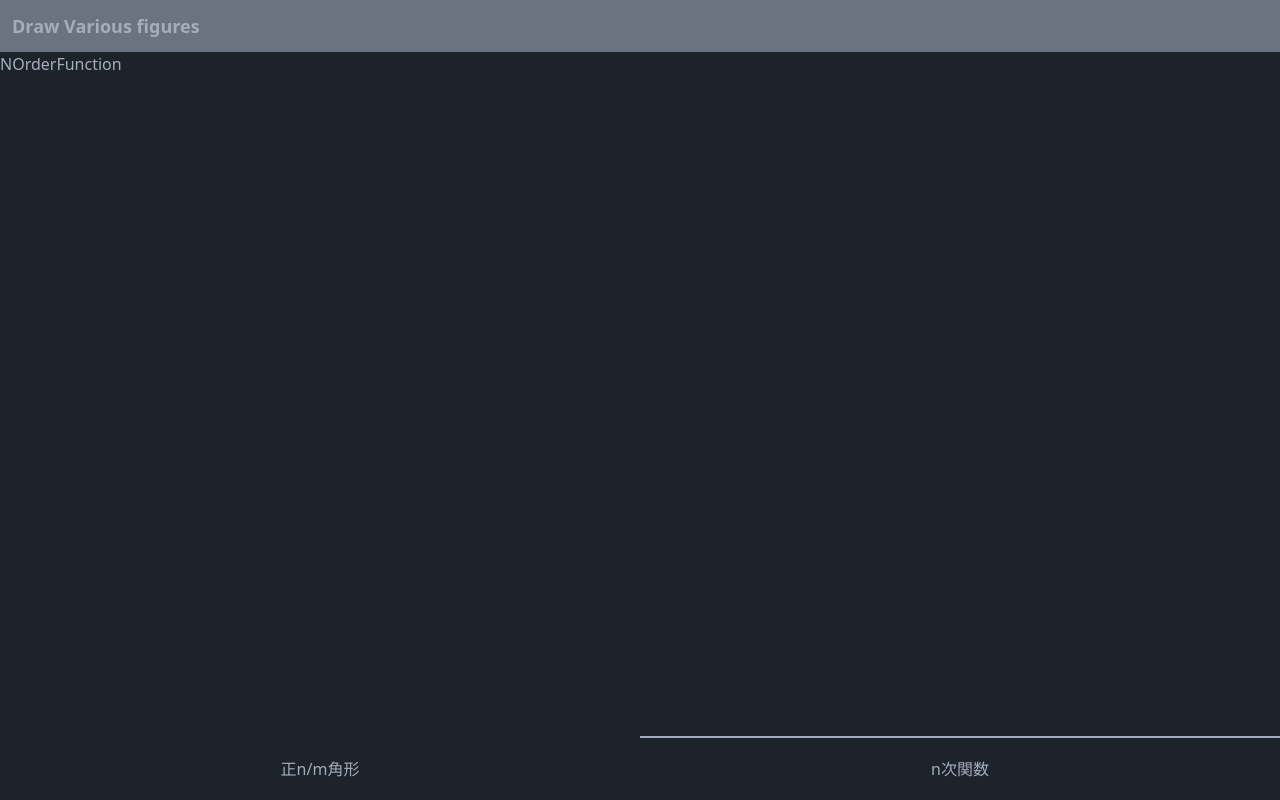
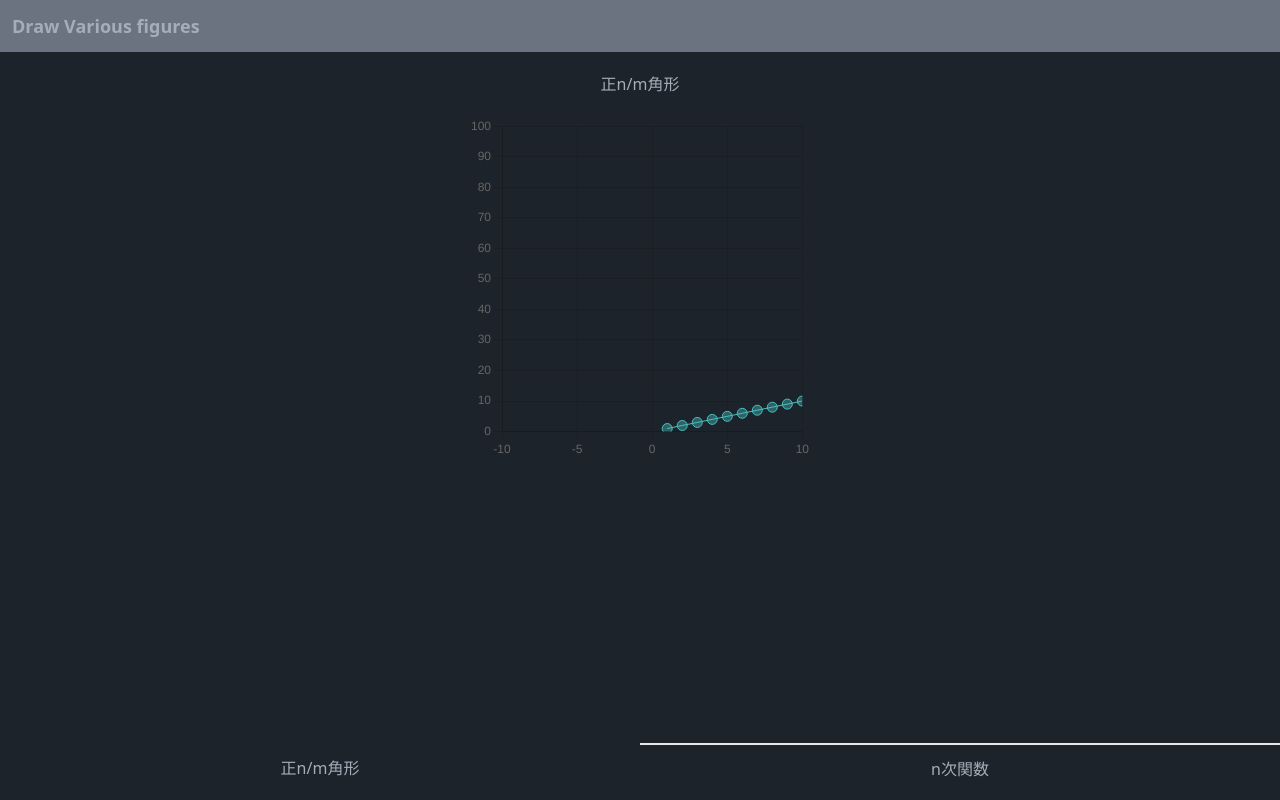
Before and after one commit to maaaashi/draw-regular-polygon, a Next.js app: page /n-order-function in a window 1280 px wide. Built offline with nearby package versions, Linux system fonts and the light colour scheme.

Commit message:
デザイン修正

```diff
--- a/src/app/n-order-function/page.tsx
+++ b/src/app/n-order-function/page.tsx
@@ -1,7 +1,104 @@
-import React from 'react'
+'use client'
 
-const NOrderFunction = () => {
-  return <div>NOrderFunction</div>
+import ComplexPlaneChart from '@/components/ComplexChart'
+import { FC, FormEvent, useEffect, useState } from 'react'
+
+export type Point = {
+  x: number
+  y: number
+  rad: number
 }
 
-export default NOrderFunction
+const Home: FC = () => {
+  // const [userInput, setUserInput] = useState('3')
+
+  const [xValues, setXValue] = useState<number[]>([])
+  const [yValues, setYValue] = useState<number[]>([])
+
+  const myEquation = (x: number): number => Math.pow(x, 2)
+
+  useEffect(() => {
+    for (let x = -10; x <= 10; x += 0.1) {
+      const y = myEquation(x)
+      console.log(y)
+      setXValue((c) => [...c, xValues.push(x)])
+      setYValue((c) => [...c, yValues.push(y)])
+    }
+  }, [])
+
+  const chartData = {
+    labels: xValues,
+    datasets: [
+      {
+        data: yValues,
+        backgroundColor: 'rgba(75,192,192,0.4)',
+        borderColor: 'rgba(75,192,192,1)',
+        borderWidth: 1,
+        showLine: true,
+        pointRadius: 5,
+      },
+    ],
+  }
+
+  const options = {
+    aspectRatio: 1,
+    scales: {
+      x: {
+        display: true,
+        max: 10,
+        min: -10,
+      },
+      y: {
+        display: true,
+        max: 100,
+        min: 0,
+      },
+    },
+    plugins: {
+      legend: {
+        display: false,
+      },
+      tooltip: {
+        enabled: true,
+      },
+    },
+    responsive: true,
+  }
+
+  const submitHandler = (e: FormEvent) => {
+    e.preventDefault()
+    // if (!+userInput || +userInput < 2) return
+  }
+
+  return (
+    <main className='flex flex-col items-center p-5 h-full'>
+      <h2>正n/m角形</h2>
+      {/* {xValues.map((v, i) => {
+        return <div key={i}>{v}</div>
+      })}
+      {yValues.map((v, i) => {
+        return <div key={i}>{v}</div>
+      })} */}
+      <ComplexPlaneChart data={chartData} options={options} />
+      {/* <form onSubmit={submitHandler} className='flex items-center gap-5'>
+        <div>
+          <span>正</span>
+          <input
+            type='text'
+            value={userInput}
+            className='input input-bordered input-primary w-32'
+            onChange={(e) => {
+              setUserInput(e.target.value)
+            }}
+          />
+          <span>角形</span>
+        </div>
+        <button className='btn btn-primary' type='submit'>
+          作成
+        </button>
+      </form> */}
+    </main>
+  )
+}
+
+export default Home
--- a/src/app/page.tsx
+++ b/src/app/page.tsx
@@ -1,7 +1,6 @@
 'use client'
 
 import ComplexPlaneChart from '@/components/ComplexChart'
-import Header from '@/components/Header'
 import { FormEvent, useState } from 'react'
 
 export type Point = {
@@ -30,6 +29,44 @@ export default function Home() {
   }
   const [data, setData] = useState<Point[]>([A, B, C, A])
 
+  const chartData = {
+    datasets: [
+      {
+        data,
+        backgroundColor: 'rgba(75,192,192,0.4)',
+        borderColor: 'rgba(75,192,192,1)',
+        borderWidth: 1,
+        showLine: true,
+        pointRadius: 0,
+      },
+    ],
+  }
+
+  const options = {
+    aspectRatio: 1,
+    scales: {
+      x: {
+        display: false,
+        max: 1,
+        min: -1,
+      },
+      y: {
+        display: false,
+        max: 1,
+        min: -1,
+      },
+    },
+    plugins: {
+      legend: {
+        display: false,
+      },
+      tooltip: {
+        enabled: false,
+      },
+    },
+    responsive: true,
+  }
+
   const submitHandler = (e: FormEvent) => {
     e.preventDefault()
     if (!+userInput || +userInput < 2) return
@@ -52,7 +89,7 @@ export default function Home() {
   return (
     <main className='flex flex-col items-center p-5 h-full'>
       <h2>正n/m角形</h2>
-      <ComplexPlaneChart data={data} />
+      <ComplexPlaneChart data={chartData} options={options} />
       <form onSubmit={submitHandler} className='flex items-center gap-5'>
         <div>
           <span>正</span>
--- a/src/components/ComplexChart/index.tsx
+++ b/src/components/ComplexChart/index.tsx
@@ -15,52 +15,15 @@ import { FC } from 'react'
 ChartJS.register(LinearScale, PointElement, LineElement, Tooltip, Legend)
 
 interface Props {
-  data: Point[]
+  data: any
+  options: any
 }
 
-const ComplexChart: FC<Props> = ({ data }) => {
-  const chartData = {
-    datasets: [
-      {
-        data,
-        backgroundColor: 'rgba(75,192,192,0.4)',
-        borderColor: 'rgba(75,192,192,1)',
-        borderWidth: 1,
-        showLine: true,
-        pointRadius: 0,
-      },
-    ],
-  }
-
-  const options = {
-    aspectRatio: 1,
-    scales: {
-      x: {
-        display: false,
-        max: 1,
-        min: -1,
-      },
-      y: {
-        display: false,
-        max: 1,
-        min: -1,
-      },
-    },
-    plugins: {
-      legend: {
-        display: false,
-      },
-      tooltip: {
-        enabled: false,
-      },
-    },
-    responsive: true,
-  }
-
+const ComplexChart: FC<Props> = ({ data, options }) => {
   return (
     <div className='w-52 md:w-96 p-5 aspect-square'>
       <Scatter
-        data={chartData}
+        data={data}
         options={options}
         className='aspect-square rotate-infinite'
       />
--- a/src/components/Footer/index.tsx
+++ b/src/components/Footer/index.tsx
@@ -7,8 +7,10 @@ const Footer = () => {
   const [pathname, setPathname] = useState('')
 
   const isActive = (href: string) => {
-    if (pathname === href) return 'active'
-    return ''
+    let className = 'pt-3 flex-1 flex justify-center'
+    if (pathname === href) className = className + ' border-t-2'
+
+    return className
   }
 
   useEffect(() => {
@@ -16,7 +18,7 @@ const Footer = () => {
   }, [])
 
   return (
-    <div className='btm-nav'>
+    <div className='flex w-full items-center justify-around pb-3 h-16'>
       <Link
         href='/'
         className={isActive('/')}
--- a/src/components/Header/index.tsx
+++ b/src/components/Header/index.tsx
@@ -2,7 +2,7 @@ import React from 'react'
 
 const Header = () => {
   return (
-    <div className='bg-gray-500 w-full p-3'>
+    <div className='bg-gray-500 w-full p-3 sticky t-0'>
       <h1 className='font-bold text-lg'>Draw Various figures</h1>
     </div>
   )
```
